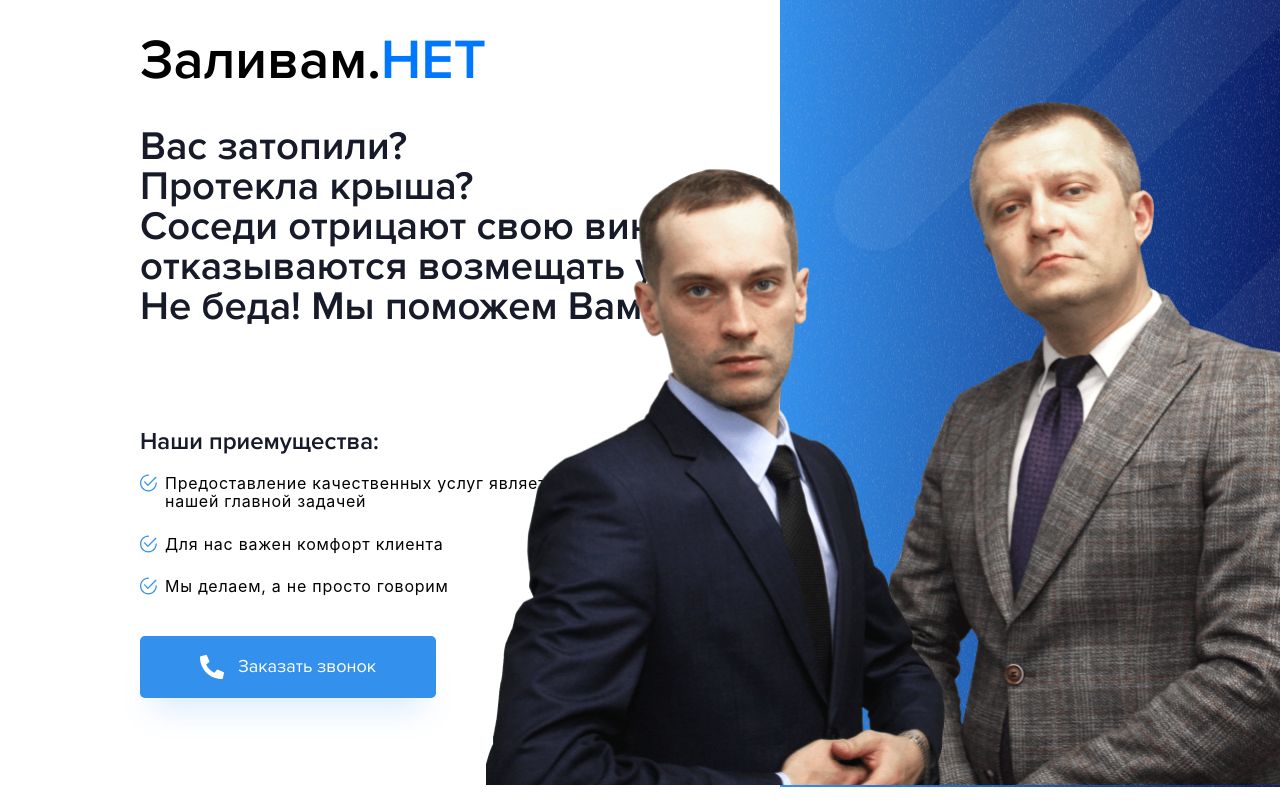
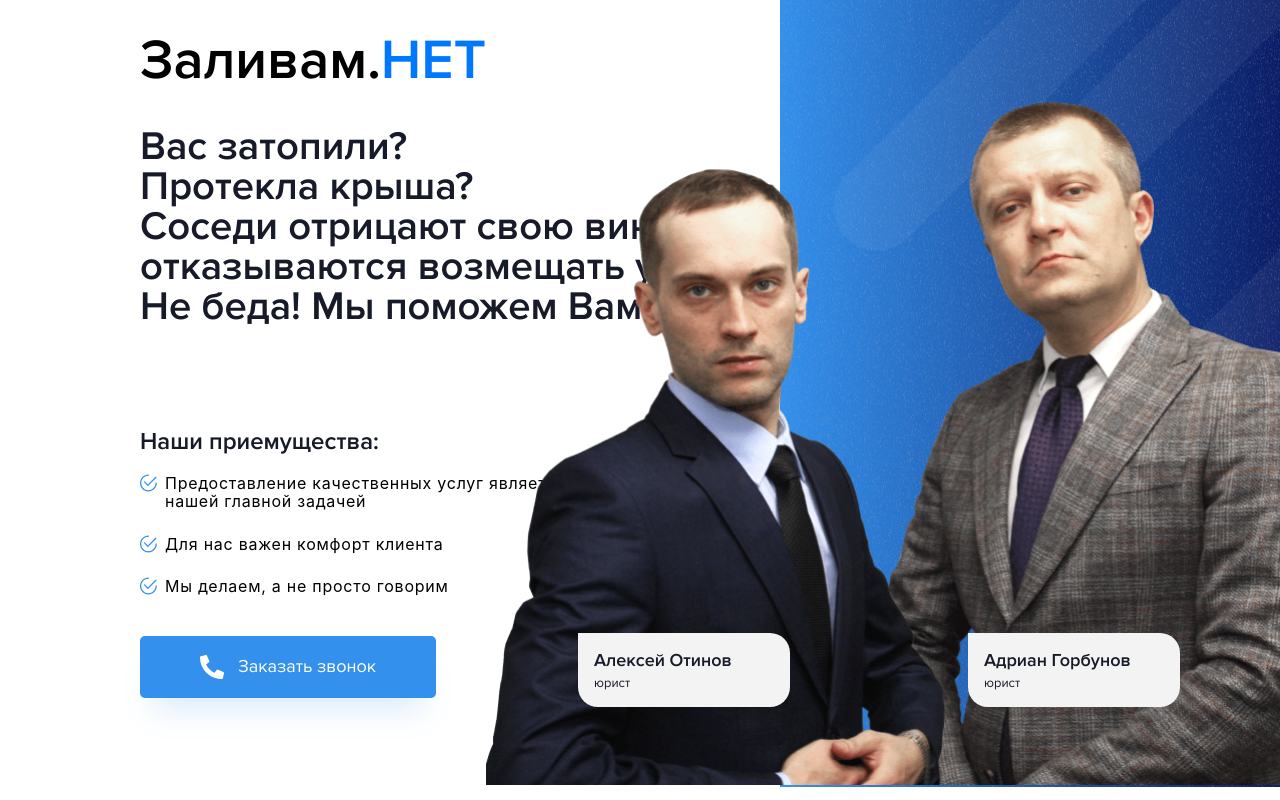
Before and after one commit to Photokub/zalivam-net, a React (Create React App) app: page / in a window 1280 px wide. Built offline with nearby package versions, Linux system fonts and the light colour scheme.

Commit message:
Feat: "Создать элемент NameContainer"

```diff
--- a/src/components/Main/Main.tsx
+++ b/src/components/Main/Main.tsx
@@ -3,6 +3,7 @@ import styles from './styles.module.css';
 import { FaPhoneAlt } from "react-icons/fa"
 import gorbunov from '../../images/photo-2.png';
 import otinov from '../../images/photo.png'
+import { NameContainer } from "../NameContainer/NameContainer";
 
 
 interface MainPropTypes {
@@ -26,6 +27,16 @@ const Main: React.FC<MainPropTypes> = () => {
             <button className={styles.main__button} type="button"><FaPhoneAlt className={styles.main__buttonicon} />Заказать звонок</button>
             <img src={gorbunov} alt='Адриан Горбунов' id={styles.gorbunov__photo} />
             <img src={otinov} alt='Алексей Отинов' id={styles.otinov__photo} />
+            <NameContainer
+                title="Алексей Отинов"
+                subTitle="юрист"
+                right="490px"
+            />
+            <NameContainer
+                title="Адриан Горбунов"
+                subTitle="юрист"
+                right="100px"
+            />
         </section>
     )
 }
--- /dev/null
+++ b/src/components/NameContainer/NameContainer.tsx
@@ -0,0 +1,26 @@
+import React from "react";
+import styles from './styles.module.css';
+
+interface NameContainerPropTypes {
+    title: string;
+    subTitle: string;
+    right: string;
+}
+
+const NameContainer: React.FC<NameContainerPropTypes> = ({
+    title,
+    subTitle,
+    right,
+}) => {
+    return (
+        <div
+            className={styles.nameContainer}
+            style={{ right: `${right}` }}
+        >
+            <p className={styles.nameContainerTitle}>{title}</p>
+            <p className={styles.nameContainerSubtitle}>{subTitle}</p>
+        </div>
+    )
+}
+
+export { NameContainer }
--- /dev/null
+++ b/src/components/NameContainer/styles.module.css
@@ -0,0 +1,31 @@
+
+.nameContainer {
+    max-height: 88px;
+    min-height: 74px;
+    width: 212px;
+    background-color: #F3F3F3;
+    padding: 16px;
+    box-sizing: border-box;
+    position:absolute;
+    top:633px;
+    border-radius: 0 20px 20px 20px;
+    color: #171A28;
+}
+
+.nameContainerTitle {
+    margin: 0 0 4px 0;
+    font-family: Proxima Nova;
+    font-size: 18px;
+    font-style: normal;
+    font-weight: 600;
+    line-height: normal;
+}
+
+.nameContainerSubtitle {
+    margin:0;
+    font-family: Proxima Nova;
+    font-size: 13px;
+    font-style: normal;
+    font-weight: 400;
+    line-height: normal;
+}
```
Also changed, not shown: global.d.ts (added, +12 -0 lines), src/components/Main/styles.module.css (line endings or trailing spaces).
